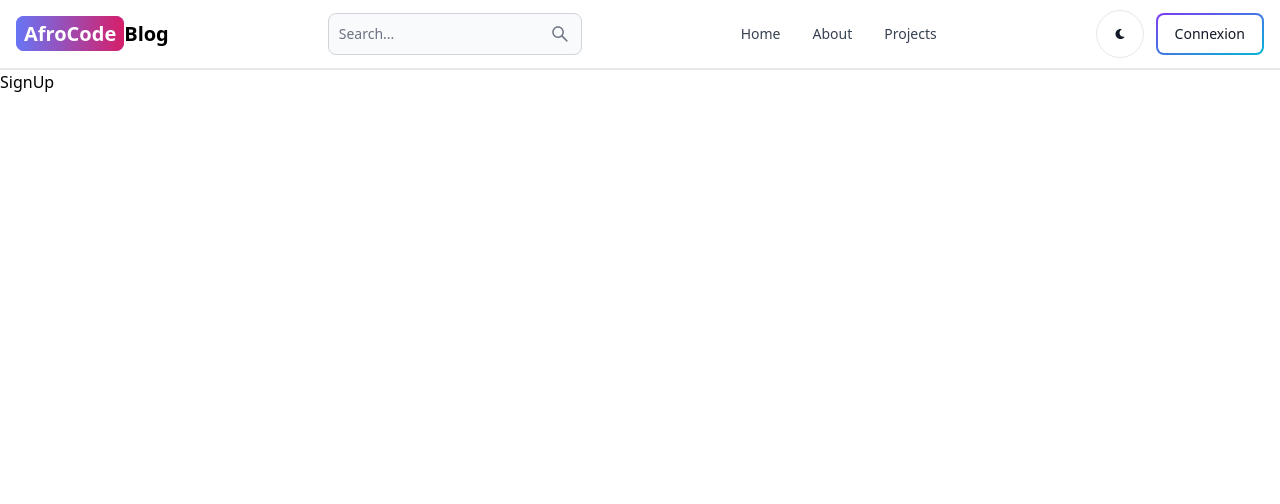
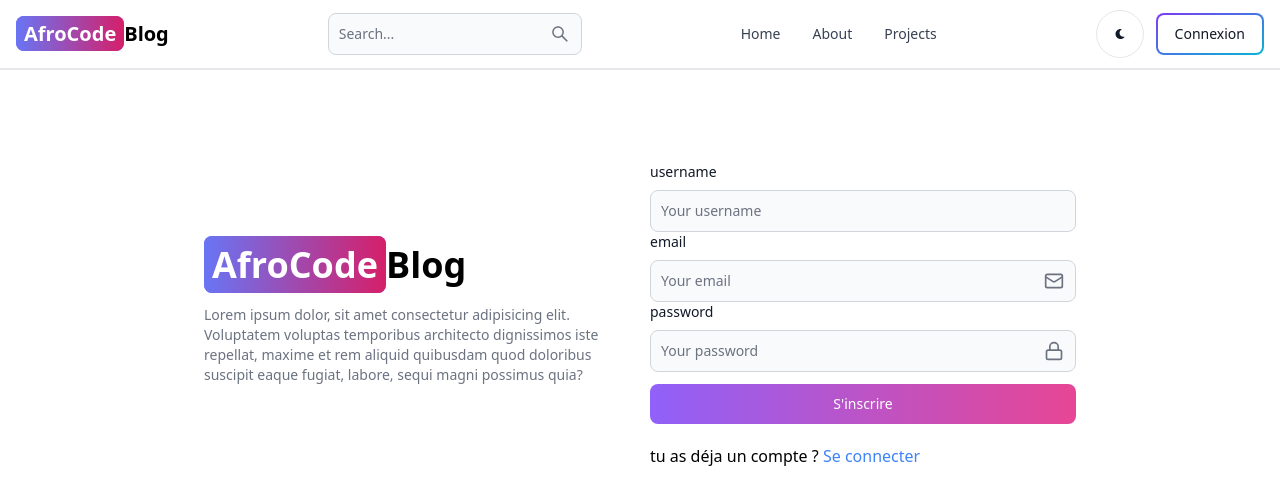
Before and after one commit to seydinatCODEKILLER/Blog, a React (Vite) app in the folder Front-End/: page /inscription in a window 1280 px wide. Shown: the top 504 px of the page. Built offline with nearby package versions, Linux system fonts and the light colour scheme.

Commit message:
Mise en place de l'UI de la page d'inscription

```diff
--- a/Front-End/src/pages/auth/SignUp.jsx
+++ b/Front-End/src/pages/auth/SignUp.jsx
@@ -1,5 +1,74 @@
+/* eslint-disable react/no-unescaped-entities */
+import { Button, Label, TextInput } from "flowbite-react";
+import { Link } from "react-router-dom";
+import { LuUser2, LuMail, LuLock } from "react-icons/lu";
 const SignUp = () => {
-  return <div>SignUp</div>;
+  return (
+    <div className="min-h-screen mt-20">
+      <div className="p-3 max-w-4xl mx-auto flex flex-col md:flex-row gap-5 md:items-center">
+        {/* left */}
+        <div className="flex-1">
+          <Link to="/" className="text-4xl font-bold dark:text-white">
+            <span className="px-2 py-1 bg-gradient-to-r from-indigo-500 via bg-purple-500 to-pink-600 rounded-lg text-white">
+              AfroCode
+            </span>
+            Blog
+          </Link>
+          <p className="text-sm mt-5 text-gray-500">
+            Lorem ipsum dolor, sit amet consectetur adipisicing elit. Voluptatem
+            voluptas temporibus architecto dignissimos iste repellat, maxime et
+            rem aliquid quibusdam quod doloribus suscipit eaque fugiat, labore,
+            sequi magni possimus quia?
+          </p>
+        </div>
+        {/* Right */}
+        <div className="flex-1">
+          <form>
+            <div className="flex flex-col gap-2">
+              <Label value="username" />
+              <TextInput
+                type="text"
+                placeholder="Your username"
+                id="username"
+                rightIcon={LuUser2}
+              />
+            </div>
+            <div className="flex flex-col gap-2">
+              <Label value="email" />
+              <TextInput
+                type="eamil"
+                placeholder="Your email"
+                id="email"
+                rightIcon={LuMail}
+              />
+            </div>
+            <div className="flex flex-col gap-2">
+              <Label value="password" />
+              <TextInput
+                type="password"
+                placeholder="Your password"
+                id="password"
+                rightIcon={LuLock}
+              />
+            </div>
+            <Button
+              type="submit"
+              gradientDuoTone="purpleToPink"
+              className="w-full mt-3"
+            >
+              S'inscrire
+            </Button>
+          </form>
+          <div className="mt-5">
+            <span>tu as déja un compte ? </span>
+            <Link to="/connexion" className="text-blue-500">
+              Se connecter
+            </Link>
+          </div>
+        </div>
+      </div>
+    </div>
+  );
 };
 
 export default SignUp;
```
